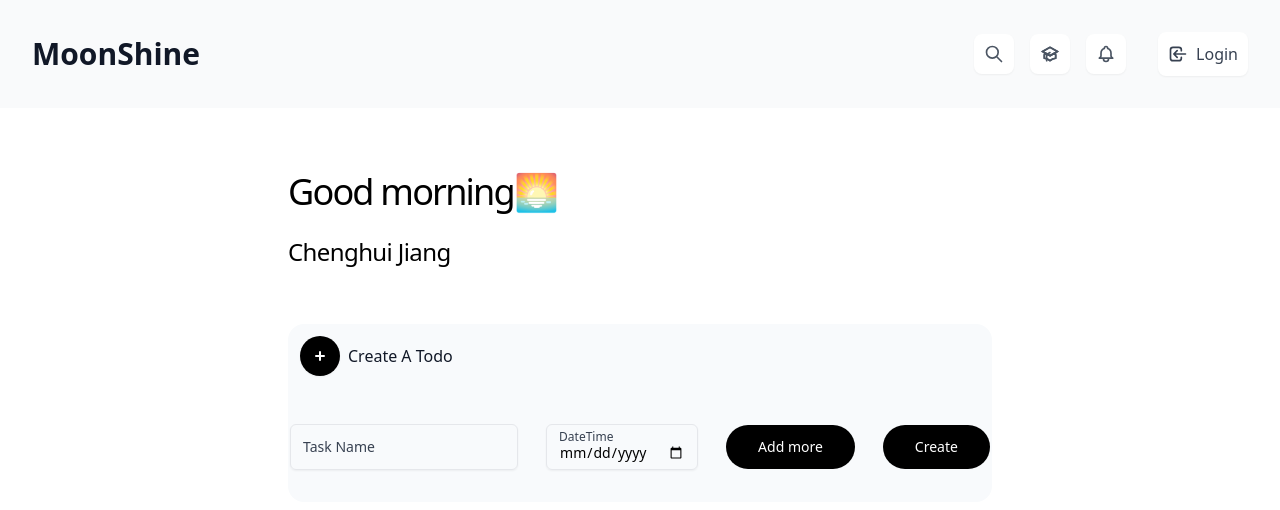
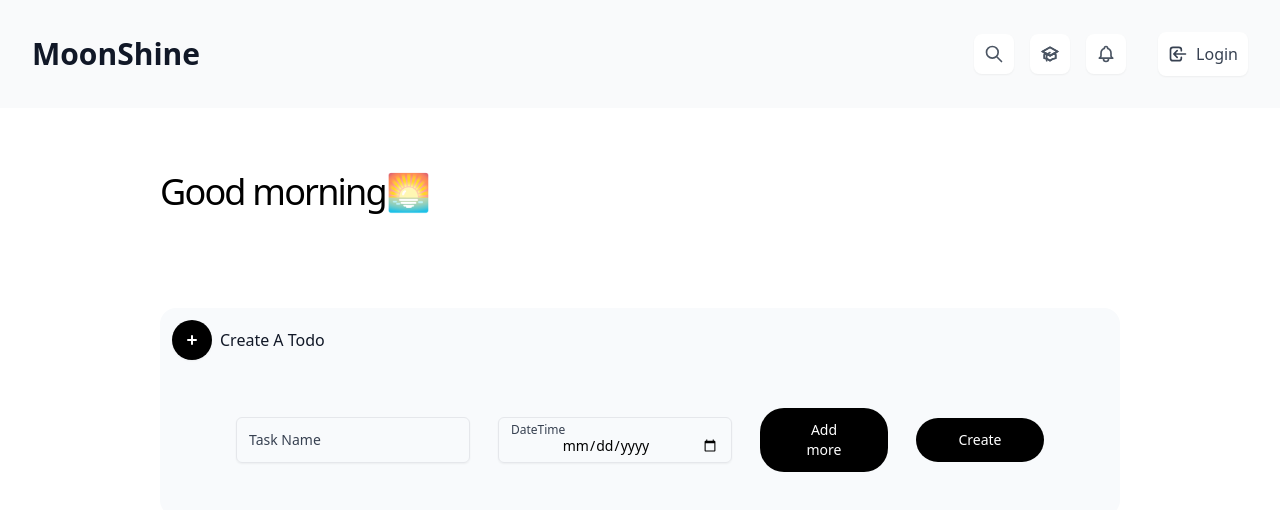
Before and after one commit to RelxK1ng/moonshine, a React (Vite) app: page /home in a window 1280 px wide. Shown: the top 510 px of the page. Built offline with nearby package versions, Linux system fonts and the light colour scheme.

Commit message:
Update Contents.jsx

```diff
--- a/src/components/Contents.jsx
+++ b/src/components/Contents.jsx
@@ -1,5 +1,7 @@
 import { HiPlusSm } from 'react-icons/hi'
 const Contents = () => {
+  const profile = localStorage.getItem('profile')
+  const user = profile != null ? JSON.parse(profile) : undefined
   const greet = () => {
     const hour = new Date().getHours()
     if (hour >= 6 && hour < 12) {
@@ -12,17 +14,17 @@ const Contents = () => {
   }
   return (
     <section className='bg-white'>
-      <div className='items-center w-full max-w-4xl px-5 py-8 mx-auto md:px-12 lg:px-16'>
-        <div className='max-w-3xl p-8 mx-auto '>
+      <div className='items-center w-full max-w-6xl px-5 py-8 mx-auto md:px-12 lg:px-16'>
+        <div className='p-8 mx-auto '>
           <div>
             <p className='text-4xl font-medium tracking-tighter text-black '>
               {greet()}
             </p>
             <p className='max-w-xl mt-6 text-2xl font-medium tracking-tight'>
-              Chenghui Jiang
+              {profile == undefined ? '' : user.result.name}
             </p>
           </div>
-          <div className='flex flex-col gap-3 mt-14 bg-slate-50 rounded-2xl'>
+          <div className='flex flex-col gap-3 mt-24 bg-slate-50 rounded-2xl'>
             <div className='flex items-center w-full gap-2 m-3'>
               <button className='block shrink-0 rounded-full bg-black p-2.5 text-gray-600 shadow-sm'>
                 <HiPlusSm className='w-5 h-5 text-white' />
@@ -30,51 +32,43 @@ const Contents = () => {
 
               <h2 className='font-medium text-gray-900'>Create A Todo</h2>
             </div>
-            <div className='inline-flex items-center justify-center pb-8 mt-6 gap-7'>
+            <div className='flex flex-wrap items-center justify-center pb-8 m-3 mt-6 gap-7 md:flex'>
               <label
                 htmlFor='Task'
-                className='relative block px-3 pt-3 overflow-hidden border border-gray-200 rounded-md shadow-sm focus-within:border-black focus-within:ring-1 focus-within:ring-black'
+                className='relative block w-full px-3 pt-3 overflow-hidden border border-gray-200 rounded-md shadow-sm focus-within:border-black focus-within:ring-1 focus-within:ring-black md:w-1/4'
               >
                 <input
                   type='text'
+                  autoComplete='off'
                   id='Task'
                   placeholder='Input a new task'
                   className='w-full h-8 p-0 placeholder-transparent bg-transparent border-none peer focus:border-transparent focus:outline-none focus:ring-0 sm:text-sm'
                 />
-
-                <span className='absolute text-xs text-gray-700 transition-all -translate-y-1/2 start-3 top-3 peer-placeholder-shown:top-1/2 peer-placeholder-shown:text-sm peer-focus:top-3 peer-focus:text-xs'>
+                <span className='absolute text-xs text-left text-gray-700 transition-all -translate-y-1/2 start-3 top-3 peer-placeholder-shown:top-1/2 peer-placeholder-shown:text-sm peer-focus:top-3 peer-focus:text-xs'>
                   Task Name
                 </span>
               </label>
               <label
                 htmlFor='taskDate'
-                className='relative block px-3 pt-3 overflow-hidden border border-gray-200 rounded-md shadow-sm focus-within:border-black focus-within:ring-1 focus-within:ring-black'
+                className='relative block w-full px-3 pt-3 overflow-hidden border border-gray-200 rounded-md shadow-sm focus-within:border-black focus-within:ring-1 focus-within:ring-black md:w-1/4'
               >
                 <input
                   type='date'
                   id='taskDate'
                   placeholder='Input a new date'
-                  className='w-full h-8 p-0 placeholder-transparent bg-transparent border-none peer focus:border-transparent focus:outline-none focus:ring-0 sm:text-sm'
+                  className='w-full h-8 p-0 text-center placeholder-transparent bg-transparent border-none peer focus:border-transparent focus:outline-none focus:ring-0 sm:text-sm'
                 />
-
-                <span className='absolute text-xs text-gray-700 transition-all -translate-y-1/2 start-3 top-3 peer-placeholder-shown:top-1/2 peer-placeholder-shown:text-sm peer-focus:top-3 peer-focus:text-xs'>
+                <span className='absolute text-xs text-left text-gray-700 transition-all -translate-y-1/2 start-3 top-3 peer-placeholder-shown:top-1/2 peer-placeholder-shown:text-sm peer-focus:top-3 peer-focus:text-xs'>
                   DateTime
                 </span>
               </label>
-              <button className='inline-block px-8 py-3 text-sm font-medium text-white transition bg-black rounded-3xl hover:scale-110 hover:shadow-xl focus:outline-none focus:ring active:bg-indigo-500'>
+              <button className='inline-block w-full px-8 py-3 text-sm font-medium text-white transition bg-black rounded-3xl hover:scale-110 hover:shadow-xl focus:outline-none focus:ring active:bg-white active:text-black md:w-32'>
                 Add more
               </button>
-              <button className='inline-block px-8 py-3 text-sm font-medium text-white transition bg-black rounded-3xl hover:scale-110 hover:shadow-xl focus:outline-none focus:ring active:bg-indigo-500'>
+              <button className='inline-block w-full px-8 py-3 text-sm font-medium text-white transition bg-black rounded-3xl hover:scale-110 hover:shadow-xl focus:outline-none focus:ring active:bg-white active:text-black md:w-32'>
                 Create
               </button>
             </div>
-            {/* <a
-              href='#'
-              className='inline-flex items-center justify-center text-sm font-semibold text-black duration-200 hover:text-blue-500 focus:outline-none focus-visible:outline-gray-600'
-            >
-              Learn more
-              <span aria-hidden='true'> → </span>
-            </a> */}
           </div>
         </div>
       </div>
```
